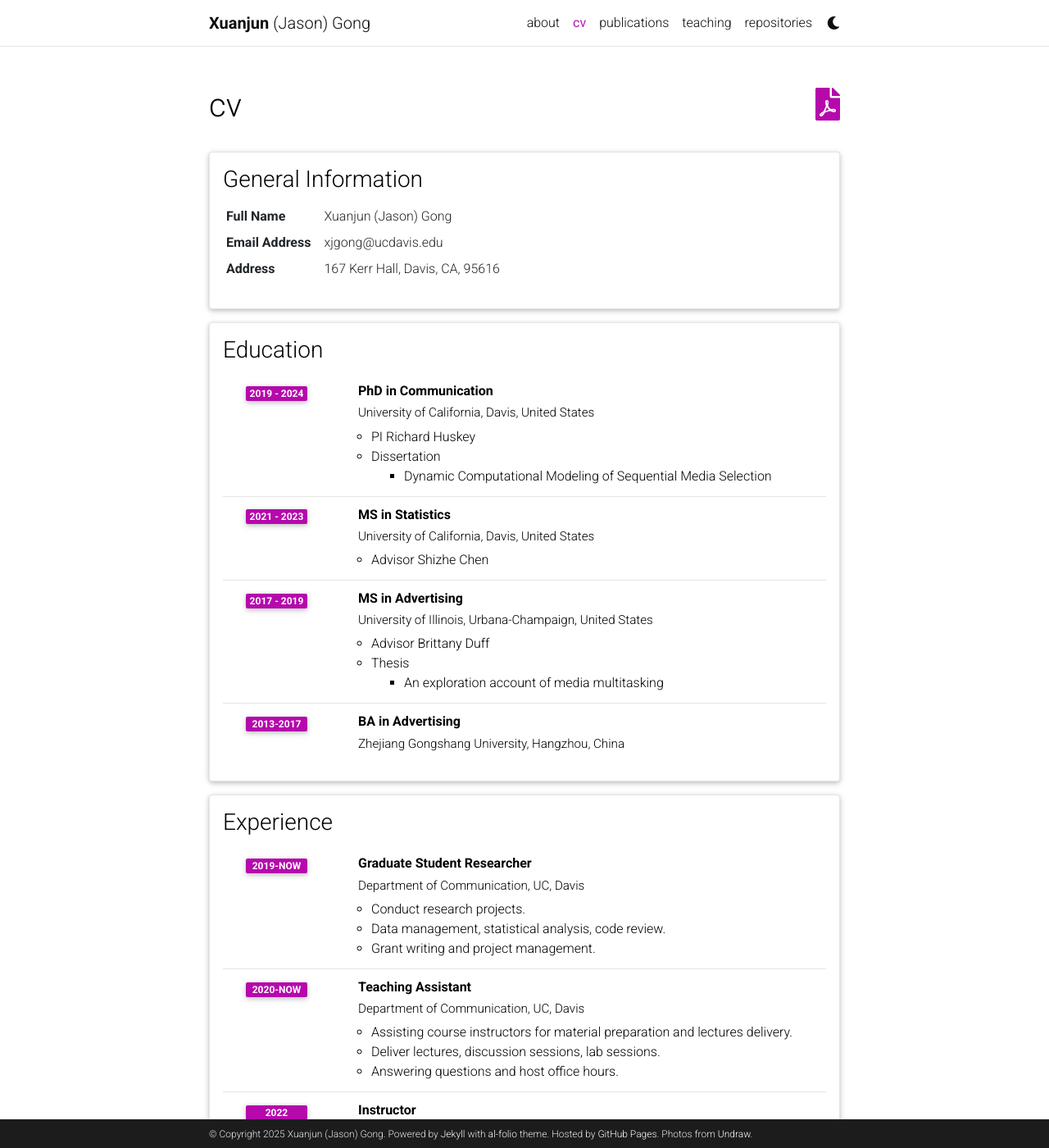
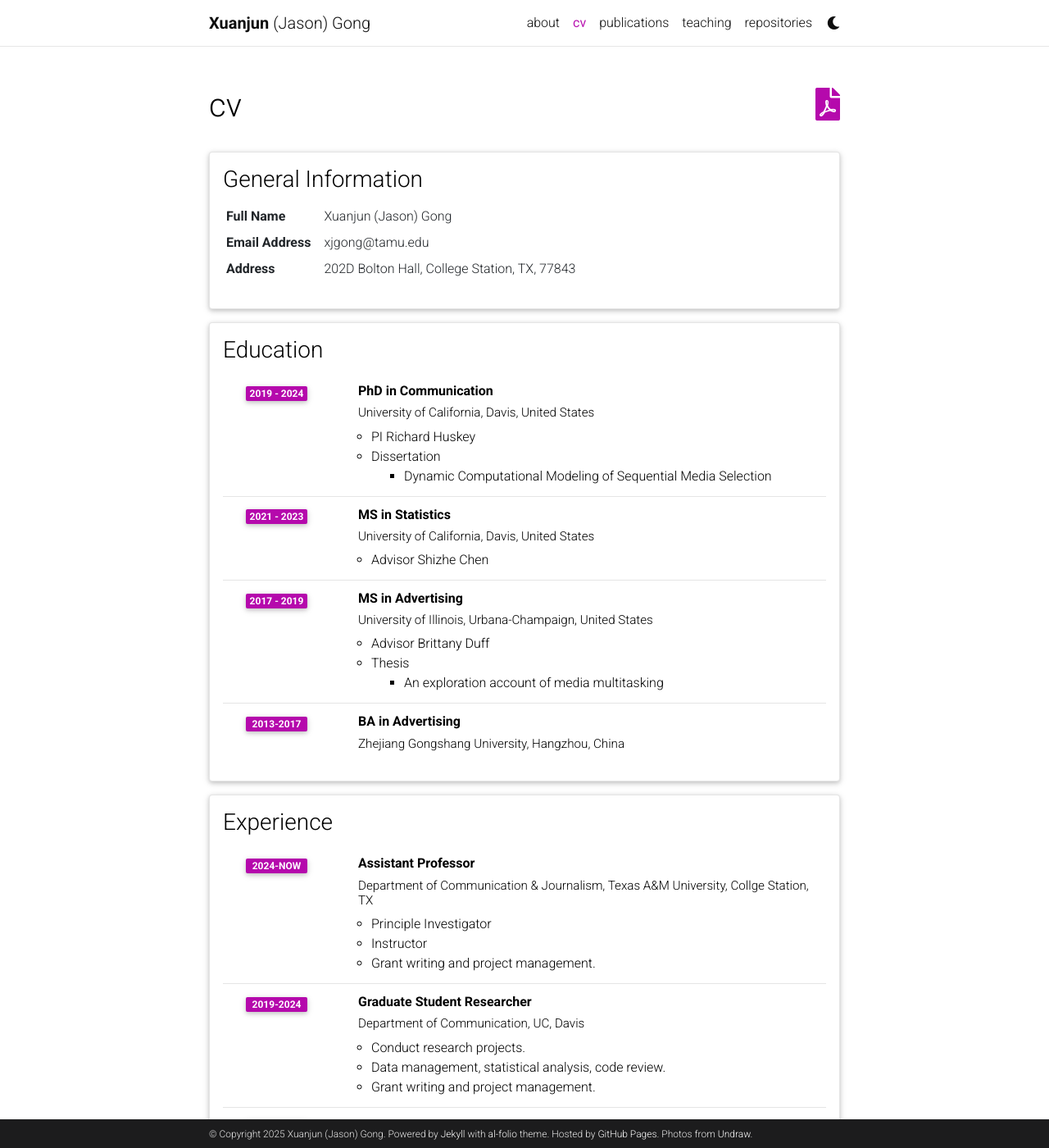
Before and after one commit to jasongong11/jasongong11.github.io, a Jekyll site: the page built from _pages/cv.md, in a window 1280 px wide and 1400 px high. Shown: the whole window at 82% size. Built offline with Jekyll 4.4.1, drawn with Linux system fonts in a browser that asks for light colours; comment, search, counter and statistics services are not loaded; a style sheet for code colours, icons or effects is not loaded.

Commit message:
2024 end-of-year update

```diff
--- a/_bibliography/papers.bib
+++ b/_bibliography/papers.bib
@@ -9,7 +9,10 @@
   author={Gong, Xuanjun (Jason) and Huskey, Richard},
   abstract = "{Media researchers and industry practitioners aim to predict and explain what content people select on entertainment platforms. However, the high complexity of this stochastic media selection process and low explanatory power of current approaches presents an obstacle for theory development. Emerging behavioral experimentation methods drawn from decision science, coupled with the increasing availability of logged media selection data from streaming entertainment platforms, present new opportunities to verify existing theories and develop new theories with greater explainability and predictability. To exploit this emerging opportunity, media researchers need to transition from verbal theory to formal computational models, with novel parameter estimation, data simulation, and model verification methods. Here, we will introduce the basic concepts and analytical knowledge for formal modeling methods, as well as a theoretical framework rooted in decision science for interpreting and forecasting humans’ entertainment behaviors.}",
   publisher={DeGruyter},
-  preview={gong2023chapterentertainment.png}
+  preview={gong2023chapterentertainment.png},
+  pdf = {gong_huskey_degruyter_computationa_selection_2024.pdf},
+  html = {https://www.degruyter.com/document/doi/10.1515/9783110792881-046/html},
+  doi = {https://doi.org/10.1515/9783110792881-046}
 }
 
 
--- a/_config.yml
+++ b/_config.yml
@@ -6,7 +6,7 @@ title: blank # the website title (if blank, full name will be used instead)
 first_name: Xuanjun
 middle_name: (Jason)
 last_name: Gong
-email: xjgong@ucdavis.edu
+email: xjgong@tamu.edu
 description: > # the ">" symbol means to ignore newlines until "footer_text:"
   A simple, whitespace theme for academics. Based on [*folio](https://github.com/bogoli/-folio) design.
 footer_text: >
@@ -16,7 +16,7 @@ footer_text: >
 keywords: jekyll, jekyll-theme, academic-website, portfolio-website  # add your own keywords or leave empty
 
 lang: en # the language of your site (for example: en, fr, cn, ru, etc.)
-icon: ⚛️  # the emoji used as the favicon (alternatively, provide image name in /assets/img/)
+icon: 🧑‍💻  # the emoji used as the favicon (alternatively, provide image name in /assets/img/)
 
 url: https://jasongong11.github.io # the base hostname & protocol for your site
 baseurl:  # the subpath of your site, e.g. /blog/
--- a/_data/cv.yml
+++ b/_data/cv.yml
@@ -4,9 +4,9 @@
     - name: Full Name
       value: Xuanjun (Jason) Gong
     - name: Email Address
-      value: xjgong@ucdavis.edu
+      value: xjgong@tamu.edu
     - name: Address
-      value: 167 Kerr Hall, Davis, CA, 95616
+      value: 202D Bolton Hall, College Station, TX, 77843
 
 - title: Education
   type: time_table
@@ -39,9 +39,17 @@
 - title: Experience
   type: time_table
   contents:
+    - title: Assistant Professor
+      institution: Department of Communication & Journalism, Texas A&M University, Collge Station, TX
+      year: 2024-NOW
+      description:
+        - Principle Investigator
+        - Instructor
+        - Grant writing and project management.
+
     - title: Graduate Student Researcher
       institution: Department of Communication, UC, Davis
-      year: 2019-Now
+      year: 2019-2024
       description:
         - Conduct research projects.
         - Data management, statistical analysis, code review.
@@ -49,13 +57,13 @@
 
     - title: Teaching Assistant
       institution: Department of Communication, UC, Davis
-      year: 2020-Now
+      year: 2020-2024
       description:
         - Assisting course instructors for material preparation and lectures delivery.
         - Deliver lectures, discussion sessions, lab sessions.
         - Answering questions and host office hours.
 
-    - title: Instructor
+    - title: Associate Instructor
       institution: Department of Communication, UC, Davis
       year: 2022
       description:
--- a/_data/repositories.yml
+++ b/_data/repositories.yml
@@ -2,6 +2,7 @@ github_users:
   - jasongong11
 
 github_repos:
+  - jasongong11/sequential_book_selection
   - jasongong11/Twitter_Integration_And_Segregation
   - cogcommscience-lab/movie_selection
   - jasongong11/media_selection_predictability
```
Also changed, not shown: 1 other file.
